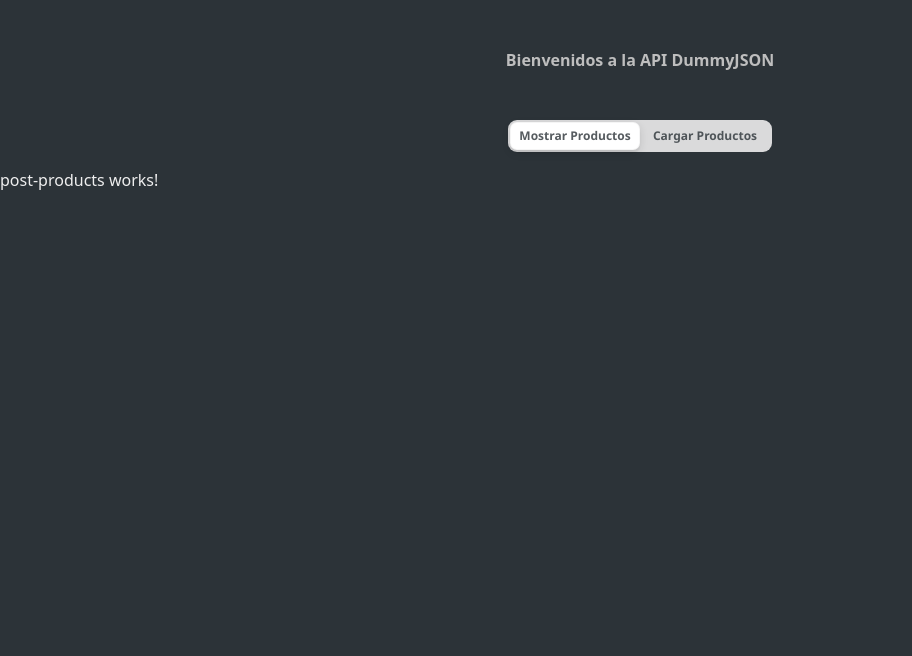
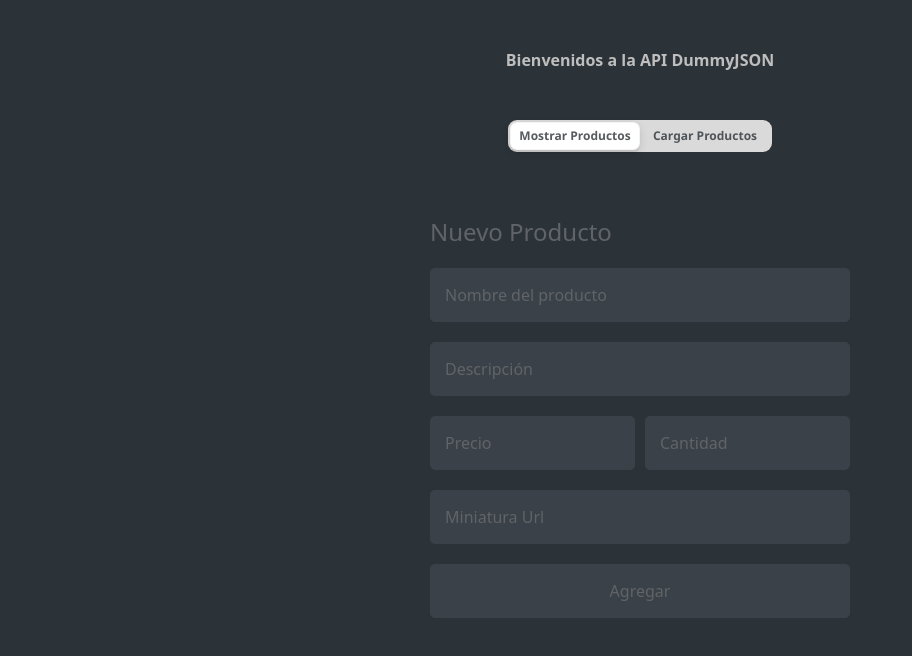
Before and after one commit to Cactuswow/arq-parcial-2, an Angular app: page /home/create-product in a window 1280 px wide. Shown: the top 656 px of the page, without its empty margins (0-912 px from the left). Built offline with nearby package versions, Linux system fonts and the light colour scheme; no server answers.

Commit message:
postProducts: form

```diff
--- a/src/app/pages/home/pages/post-products/post-products.component.css
+++ b/src/app/pages/home/pages/post-products/post-products.component.css
@@ -0,0 +1,73 @@
+.post-container {
+  width: 100%;
+  height: 100vh;
+  background-color: var(--gray-blue-900);
+  display: flex;
+  justify-content: center;
+  margin-top: 4em;
+  color: var(--white-100);
+}
+
+.post-form {
+  display: flex;
+  flex-direction: column;
+  gap: 20px;
+  width: 100%;
+  max-width: 420px;
+}
+
+.post-form div {
+  display: flex;
+  border-radius: 5px;
+  overflow: hidden;
+}
+
+.post-form div span {
+  padding: 15px;
+  background: var(--mine-900);
+}
+
+.post-form div input {
+  padding: 15px;
+  flex: 1 1 0;
+  background-color: var(--gray-800);
+  outline: none;
+  transition: background-color 0.3s;
+}
+
+.post-form div input::placeholder {
+  color: var(--gray-600);
+}
+
+.post-form div:hover input {
+  background-color: var(--gray-700);
+}
+
+.post-form button {
+  padding: 15px;
+  border-radius: 5px;
+  background-color: var(--green-700);
+  transition: background-color 0.3s;
+}
+
+.post-form button:hover {
+  background-color: var(--green-600);
+}
+
+.post-form button:disabled {
+  background-color: var(--gray-800);
+  color: var(--gray-600);
+}
+
+.error-message {
+  color: var(--rose-400);
+}
+
+.a{
+  display: flex;
+  gap: 10px;
+}
+
+.a input::-webkit-inner-spin-button {
+  -webkit-appearance: none;
+}
--- a/src/app/pages/home/pages/post-products/post-products.component.html
+++ b/src/app/pages/home/pages/post-products/post-products.component.html
@@ -1 +1,49 @@
-<p>post-products works!</p>
+<main class="post-container">
+  <form (submit)="formSubmit()" [formGroup]="getForm" class="post-form">
+    <h1 class="text-2xl text-[var(--gray-600)]">Nuevo Producto</h1>
+
+    <div>
+      <input title="Completa este campo" placeholder="Nombre del producto" type="text" formControlName="nameProduct"
+        name="nameProduct" />
+    </div>
+    @if (!getNameProduct?.pristine && !getNameProduct?.valid &&
+    getNameProduct?.errors?.["required"]) {
+    <p class="error-message">*Campo requerido</p>
+    }
+
+    <div>
+      <input title="Completa este campo" placeholder="Descripción" type="text" formControlName="description"
+        name="description" />
+    </div>
+    @if (!getDescription?.pristine && !getDescription?.valid &&
+    getDescription?.errors?.["required"]) {
+    <p class="error-message">*Campo requerido</p>
+    }
+
+    <div class="a">
+      <div>
+        <input title="Completa este campo" placeholder="Precio" type="number" formControlName="price" name="price" />
+      </div>
+      <div>
+        <input title="Completa este campo" placeholder="Cantidad" type="number" formControlName="stock" name="stock" />
+      </div>
+    </div>
+    @if (!getPrice?.pristine && !getPrice?.valid &&
+    getPrice?.errors?.["required"] ||
+    !getStock?.pristine && !getStock?.valid &&
+    getStock?.errors?.["required"]) {
+    <p class="error-message">*Campos requeridos</p>
+    }
+
+    <div>
+      <input title="Completa este campo" placeholder="Miniatura Url" type="url" formControlName="thumbnail"
+        name="thumbnail" />
+    </div>
+    @if (!getThumbnail?.pristine && !getThumbnail?.valid &&
+    getThumbnail?.errors?.["required"]) {
+    <p class="error-message">*Campo requerido</p>
+    }
+
+    <button [disabled]="getForm.invalid">Agregar</button>
+  </form>
+</main>
--- a/src/app/pages/home/pages/post-products/post-products.component.ts
+++ b/src/app/pages/home/pages/post-products/post-products.component.ts
@@ -1,10 +1,58 @@
-import { Component } from '@angular/core'
+import { Component, inject } from '@angular/core'
+import { FormBuilder, ReactiveFormsModule, Validators } from '@angular/forms'
+import { ProductService } from '../../services/product.service'
 
 @Component({
   selector: 'app-post-products',
   standalone: true,
-  imports: [],
+  imports: [ReactiveFormsModule],
   templateUrl: './post-products.component.html',
   styleUrl: './post-products.component.css'
 })
-export class PostProductsComponent {}
+export class PostProductsComponent {
+  private formBuilder = inject(FormBuilder)
+  private postService = inject(ProductService)
+
+  private form = this.formBuilder.group({
+    nameProduct: ['', Validators.required],
+    description: ['', Validators.required],
+    price: ['', Validators.required],
+    stock: ['', Validators.required],
+    thumbnail: ['', Validators.required]
+  })
+
+  formSubmit() {
+    if (this.form.invalid) {
+      return
+    }
+
+    const { nameProduct, description, price, stock, thumbnail } =
+      this.form.value
+    this.postService.postProduct(
+      nameProduct as string,
+      description as string,
+      price as string,
+      stock as string,
+      thumbnail as string
+    )
+  }
+
+  get getForm() {
+    return this.form
+  }
+  get getNameProduct() {
+    return this.getForm.get('nameProduct')
+  }
+  get getDescription() {
+    return this.getForm.get('description')
+  }
+  get getPrice() {
+    return this.getForm.get('price')
+  }
+  get getStock() {
+    return this.getForm.get('stock')
+  }
+  get getThumbnail() {
+    return this.getForm.get('thumbnail')
+  }
+}
--- a/src/app/pages/home/services/product.service.ts
+++ b/src/app/pages/home/services/product.service.ts
@@ -2,6 +2,7 @@
 import { HttpClient } from '@angular/common/http'
 import { Injectable, inject } from '@angular/core'
 import type { Product, RawProduct } from '../interfaces/product'
+import { Router } from '@angular/router'
 
 @Injectable({
   providedIn: 'root'
@@ -9,6 +10,8 @@
 export class ProductService {
   private httpClient = inject(HttpClient)
   private products: Product[] = []
+  private router = inject(Router)
+
 
   constructor() {
     this.fetchProducts()
@@ -75,4 +78,35 @@
   get getProducts() {
     return this.products
   }
+
+  postProduct(
+    title: string,
+    description: string,
+    price: string,
+    stock: string,
+    thumbnail: string
+  ) {
+    this.httpClient.post(`${baseEndpointUrl}/products/add`,{
+        title,
+        description,
+        price,
+        stock,
+        thumbnail
+      }).subscribe({
+        next: () => {
+          JSON.stringify({
+            title,
+            description,
+            price,
+            stock,
+            thumbnail
+          })
+          alert('Producto agregado!')
+          this.router.navigate(['home/get-products'])
+        },
+        error: () => {
+          alert('ERROR: No se ha podido cargar el producto')
+        }
+      })
+  }
 }
```
Also changed, not shown: src/app/pages/login/login.component.html (+4 -14 lines).
